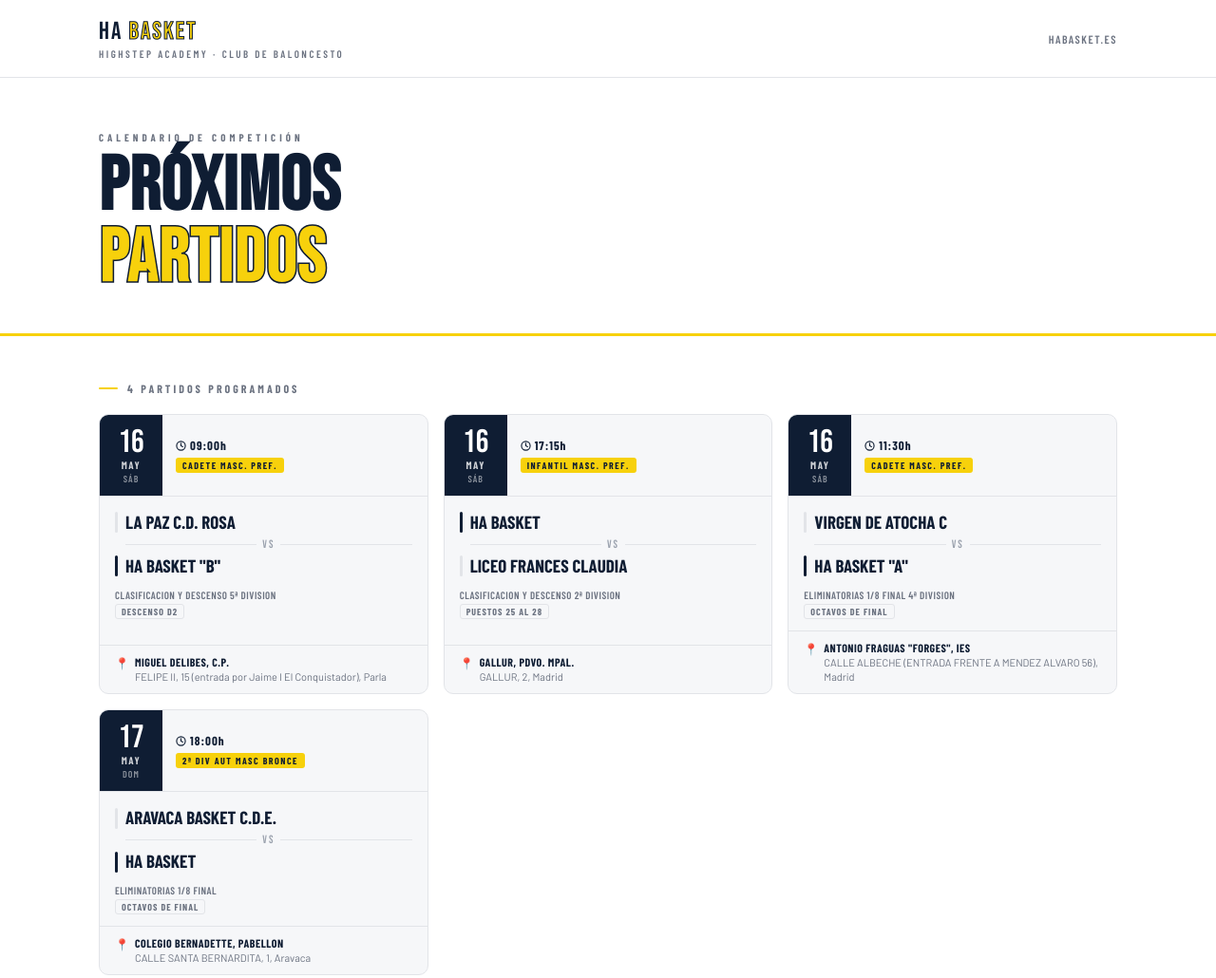
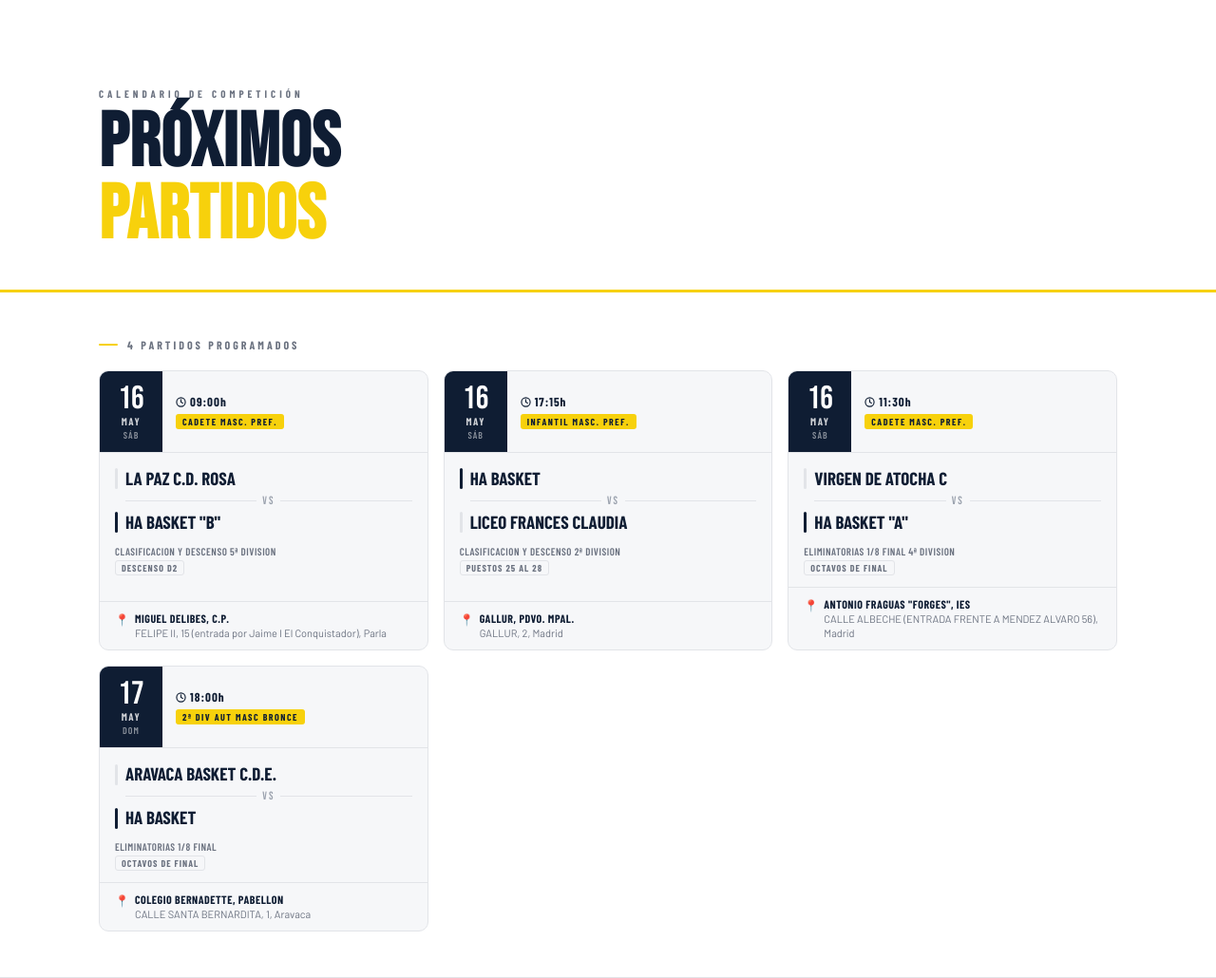
Before and after one commit to rbndesigns/test-clase, a website: page index.html in a window 1280 px wide. Shown: the top 1030 px of the page at 95% size. Drawn offline with nearby package versions, Linux system fonts and the light colour scheme.

Commit message:
Update index.html

```diff
--- a/index.html
+++ b/index.html
@@ -100,7 +100,6 @@
     .hero-title em {
       font-style: normal;
       color: var(--yellow);
-      -webkit-text-stroke: 1.5px var(--navy);
     }
 
     /* ─── MAIN ─── */
@@ -414,13 +413,10 @@
 </head>
 <body>
 
-  <div class="header-wrap">
+  <div >
     <header>
       <div>
-        <div class="brand-name">HA <span>BASKET</span></div>
-        <div class="brand-sub">Highstep Academy · Club de Baloncesto</div>
-      </div>
-      <div class="header-url">habasket.es</div>
+
     </header>
   </div>
 
```
